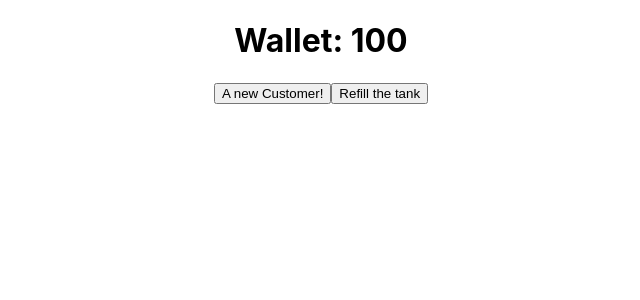
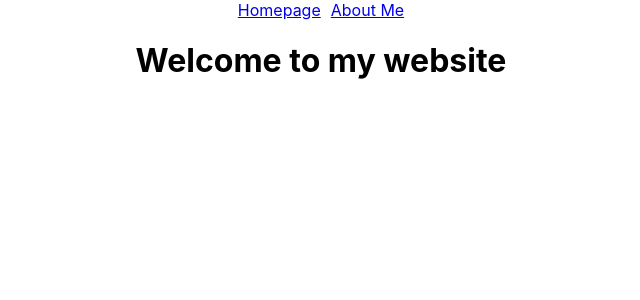
Before and after one commit to wekt2k04/comoponent-intitialization, a JavaScript app: page / in a window 1280 px wide. Shown: the top 300 px of the page, without its empty margins (319-959 px from the left). Built offline with nearby package versions, Linux system fonts and the light colour scheme.

Commit message:
Route creation

```diff
--- a/package.json
+++ b/package.json
@@ -9,6 +9,7 @@
     "@testing-library/user-event": "^13.5.0",
     "react": "^19.1.0",
     "react-dom": "^19.1.0",
+    "react-router-dom": "^6.30.1",
     "react-scripts": "5.0.1",
     "web-vitals": "^2.1.4"
   },
--- /dev/null
+++ b/src/AboutMe.js
@@ -0,0 +1,9 @@
+function AboutMe() {
+  return(
+    <div>
+      <h3>About Me</h3>
+    </div>
+  );
+}
+
+export default AboutMe;
--- a/src/App.css
+++ b/src/App.css
@@ -1,5 +1,9 @@
 .App {
   text-align: center;
+}
+
+a {
+  margin: 5px;
 }
 
 .App-logo {
--- a/src/App.js
+++ b/src/App.js
@@ -1,23 +1,20 @@
-import { useReducer } from 'react';
+import Homepage from './Homepage';
+import AboutMe from './AboutMe';
 import './App.css';
-
-const reducer = (state, action) => {
-  if (action.type === 'ride') return {money : state.money + 10};
-  if (action.type === 'fuel') return {money : state.money - 50};
-  return new Error();
-}
+import { Routes, Route, Link } from 'react-router-dom';
 
 function App() {
 
-  const initialState = {money: 100};
-  const [state, dispatch] = useReducer(reducer, initialState)
   return (
     <div className='App'>
-      <h1>Wallet: {state.money}</h1>
-      <div>
-        <button onClick={() => dispatch({type:'ride'})}>A new Customer!</button>
-        <button onClick={() => dispatch({type:'fuel'})}>Refill the tank</button>
-      </div>
+      <nav className='nav'>
+        <Link to='/' className='nav-item'>Homepage</Link>
+        <Link to='/about-me' className='nav-item'>About Me</Link>
+      </nav>
+      <Routes>
+        <Route path='/' element={<Homepage />} />
+        <Route path='/about-me' element={<AboutMe />} />
+      </Routes>
     </div>
   );
 }
--- /dev/null
+++ b/src/Homepage.js
@@ -0,0 +1,9 @@
+function Homepage() {
+  return(
+    <div>
+      <h1>Welcome to my website</h1>
+    </div>
+  );
+}
+
+export default Homepage;
--- a/src/index.js
+++ b/src/index.js
@@ -1,17 +1,15 @@
-import React from 'react';
 import ReactDOM from 'react-dom/client';
 import './index.css';
 import App from './App';
-import reportWebVitals from './reportWebVitals';
+import { BrowserRouter } from 'react-router-dom';
 
 const root = ReactDOM.createRoot(document.getElementById('root'));
 root.render(
-  <React.StrictMode>
+  <BrowserRouter>
     <App />
-  </React.StrictMode>
+  </BrowserRouter>
 );
 
 // If you want to start measuring performance in your app, pass a function
 // to log results (for example: reportWebVitals(console.log))
 // or send to an analytics endpoint. Learn more: https://bit.ly/CRA-vitals
-reportWebVitals();
```
Also changed, not shown: 1 other file (tests, documents, lock files or other folders).
